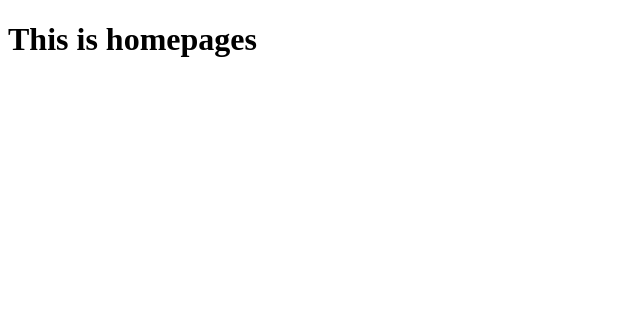
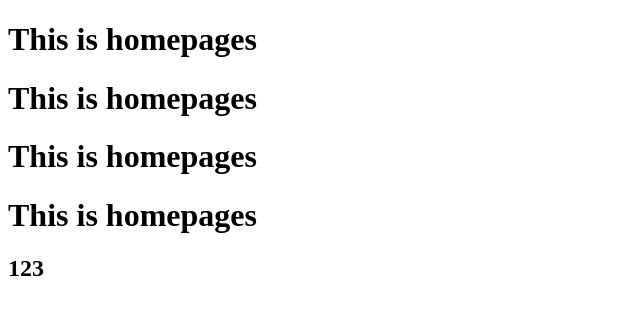
Before and after one commit to Yikai0121/project001, a plain HTML site: page index.html in a window 1280 px wide. Shown: the whole page, without its empty margins (0-640 px from the left). Drawn offline with Linux system fonts and the light colour scheme.

Commit message:
create many h1

```diff
--- a/index.html
+++ b/index.html
@@ -7,5 +7,9 @@
   </head>
   <body>
     <h1>This is homepages</h1>
+    <h1>This is homepages</h1>
+    <h1>This is homepages</h1>
+    <h1>This is homepages</h1>
+    <h2>123</h2>
   </body>
 </html>
```
